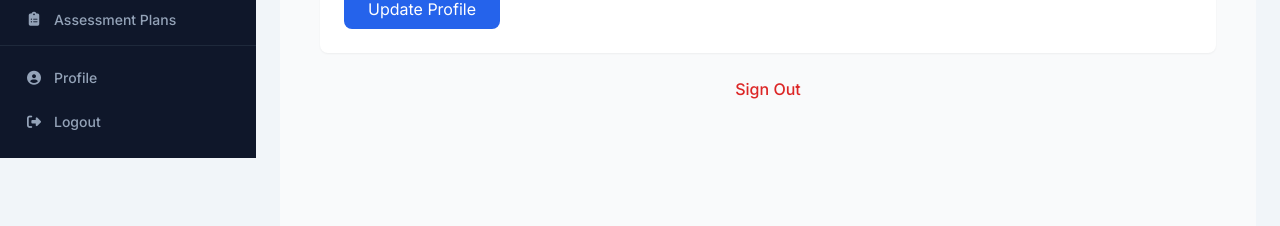
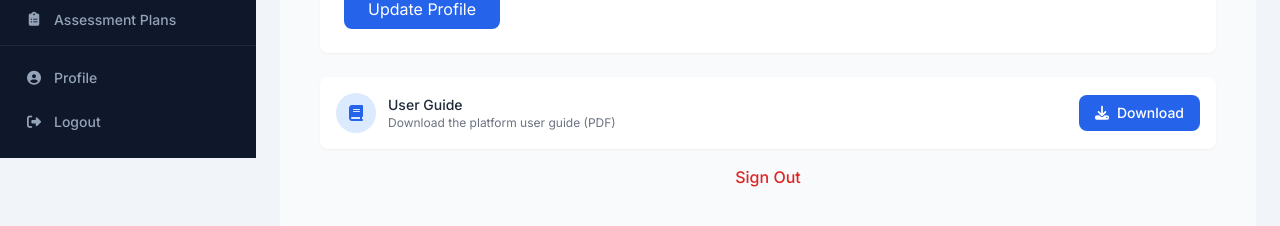
Before and after one commit to Brandonkhumalo/my-school-hub, a React (Vite) app: page /admin/profile in a window 1280 px wide. Shown: the part 642-868 px from the top of the page. Built offline with nearby package versions, Linux system fonts and the light colour scheme; no server answers; sample sign-in values are in the browser's storage.

Commit message:
added user guide to profiles

```diff
--- a/src/pages/profile/ProfilePage.jsx
+++ b/src/pages/profile/ProfilePage.jsx
@@ -277,8 +277,29 @@ export default function ProfilePage() {
           )}
         </div>
 
+        {/* User Guide Download */}
+        <div className="mt-6 bg-white rounded-lg shadow-sm p-4 flex items-center justify-between">
+          <div className="flex items-center gap-3">
+            <div className="w-10 h-10 bg-blue-100 rounded-full flex items-center justify-center">
+              <i className="fas fa-book text-blue-600"></i>
+            </div>
+            <div>
+              <p className="font-medium text-gray-800 text-sm">User Guide</p>
+              <p className="text-xs text-gray-500">Download the platform user guide (PDF)</p>
+            </div>
+          </div>
+          <a
+            href="/USER_GUIDE.pdf"
+            download="MySchoolHub_User_Guide.pdf"
+            className="flex items-center gap-2 bg-blue-600 text-white px-4 py-2 rounded-lg hover:bg-blue-700 transition text-sm font-medium"
+          >
+            <i className="fas fa-download"></i>
+            Download
+          </a>
+        </div>
+
         {/* Logout */}
-        <div className="mt-6 text-center">
+        <div className="mt-4 text-center">
           <button
             onClick={handleLogout}
             className="text-red-600 hover:text-red-800 font-medium transition"
--- a/src/pages/student/StudentProfile.jsx
+++ b/src/pages/student/StudentProfile.jsx
@@ -222,6 +222,27 @@ export default function StudentProfile() {
           </div>
         </div>
 
+        {/* User Guide Download */}
+        <div className="bg-white rounded-lg shadow-lg p-4 mb-6 flex items-center justify-between">
+          <div className="flex items-center gap-3">
+            <div className="w-10 h-10 bg-blue-100 rounded-full flex items-center justify-center">
+              <i className="fas fa-book text-blue-600"></i>
+            </div>
+            <div>
+              <p className="font-medium text-gray-800 text-sm">User Guide</p>
+              <p className="text-xs text-gray-500">Download the platform user guide (PDF)</p>
+            </div>
+          </div>
+          <a
+            href="/USER_GUIDE.pdf"
+            download="MySchoolHub_User_Guide.pdf"
+            className="flex items-center gap-2 bg-blue-600 text-white px-4 py-2 rounded-lg hover:bg-blue-700 transition text-sm font-medium"
+          >
+            <i className="fas fa-download"></i>
+            Download
+          </a>
+        </div>
+
         {/* Change Password Section */}
         <div className="bg-white rounded-lg shadow-lg p-6">
           <button
```
Also changed, not shown: 1 other file (tests, documents, lock files or other folders).
